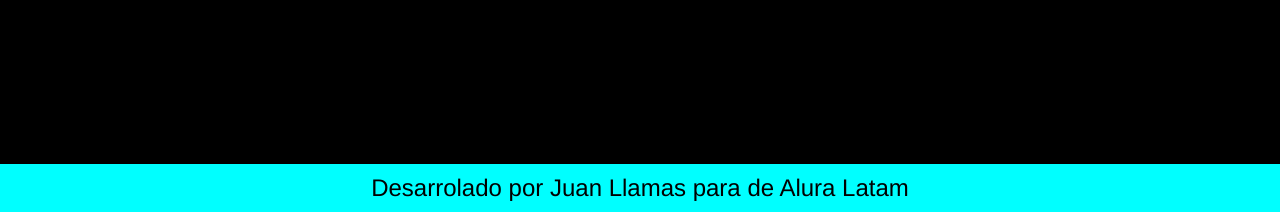
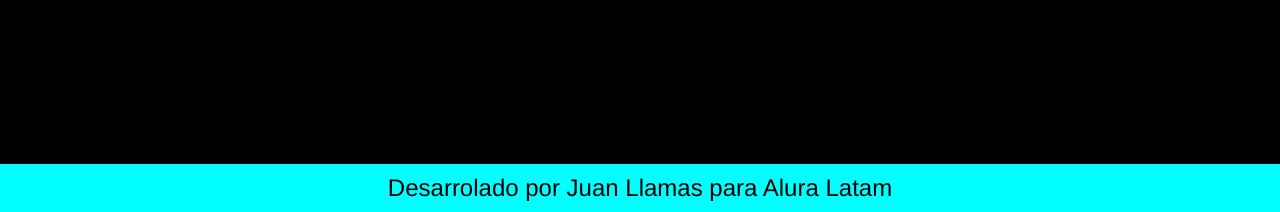
Before and after one commit to Pelz1925/Proyecto-Portafolio, a plain HTML site: page index.html in a window 1280 px wide. Shown: the part 756-968 px from the top of the page. Drawn offline with Linux system fonts and the light colour scheme.

Commit message:
Update index.html

```diff
--- a/index.html
+++ b/index.html
@@ -30,7 +30,7 @@
         <img src="Files/foto.jpg" alt="fotojuan" class="image">
     </main>
     <footer>
-        <p class="footer">Desarrolado por Juan Llamas para de Alura Latam</p>
+        <p class="footer">Desarrolado por Juan Llamas para Alura Latam</p>
     </footer>
 </body>
 </html>
```
